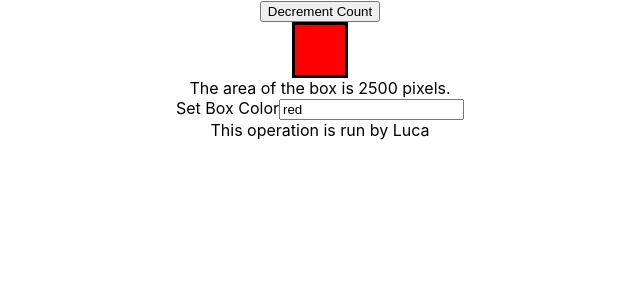
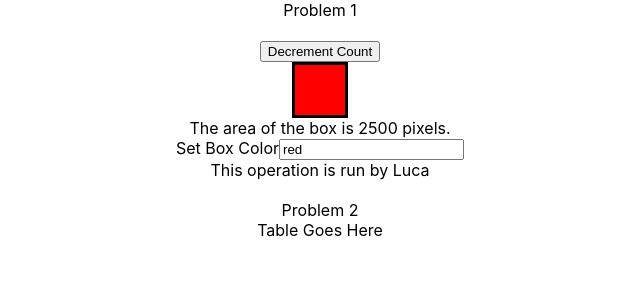
Before and after one commit to LPLemnij/TT-Interview, a React (Create React App) app: page / in a window 1280 px wide. Shown: the top 300 px of the page, without its empty margins (320-960 px from the left). Built offline with nearby package versions, Linux system fonts and the light colour scheme.

Commit message:
added second problem

```diff
--- a/src/App.js
+++ b/src/App.js
@@ -1,10 +1,14 @@
 import CountdownComponentParent from './Countdown/Countdown.js'
+import FetchingComponent from "./Fetching/Fetching.js"
 import './App.css';
 
 function App() {
   return (
     <div className="App">
+      <div style={{marginBottom: "20px"}} >Problem 1</div>
       <CountdownComponentParent />
+      <div style={{marginTop: "20px"}}>Problem 2</div>
+      <FetchingComponent />
     </div>
   );
 }
--- /dev/null
+++ b/src/Fetching/Fetching.js
@@ -0,0 +1,10 @@
+// This excercise is meant for you to showcase what you can do from a programming perspective and how well you can interact with apis, etc.
+// What you have to do is make a button that fetches data from 'https://jsonplaceholder.typicode.com/posts' and displays the title and
+// first word of the body in a scrollable table. No need to worry about making it look good too much, this is all about React and your
+// approach to React programming.
+
+function Fetching() {
+    return <div>Table Goes Here</div>
+}
+
+export default Fetching
```
Also changed, not shown: src/reportWebVitals.js (deleted, +0 -13 lines), src/setupTests.js (deleted, +0 -5 lines), src/logo.svg (deleted).
